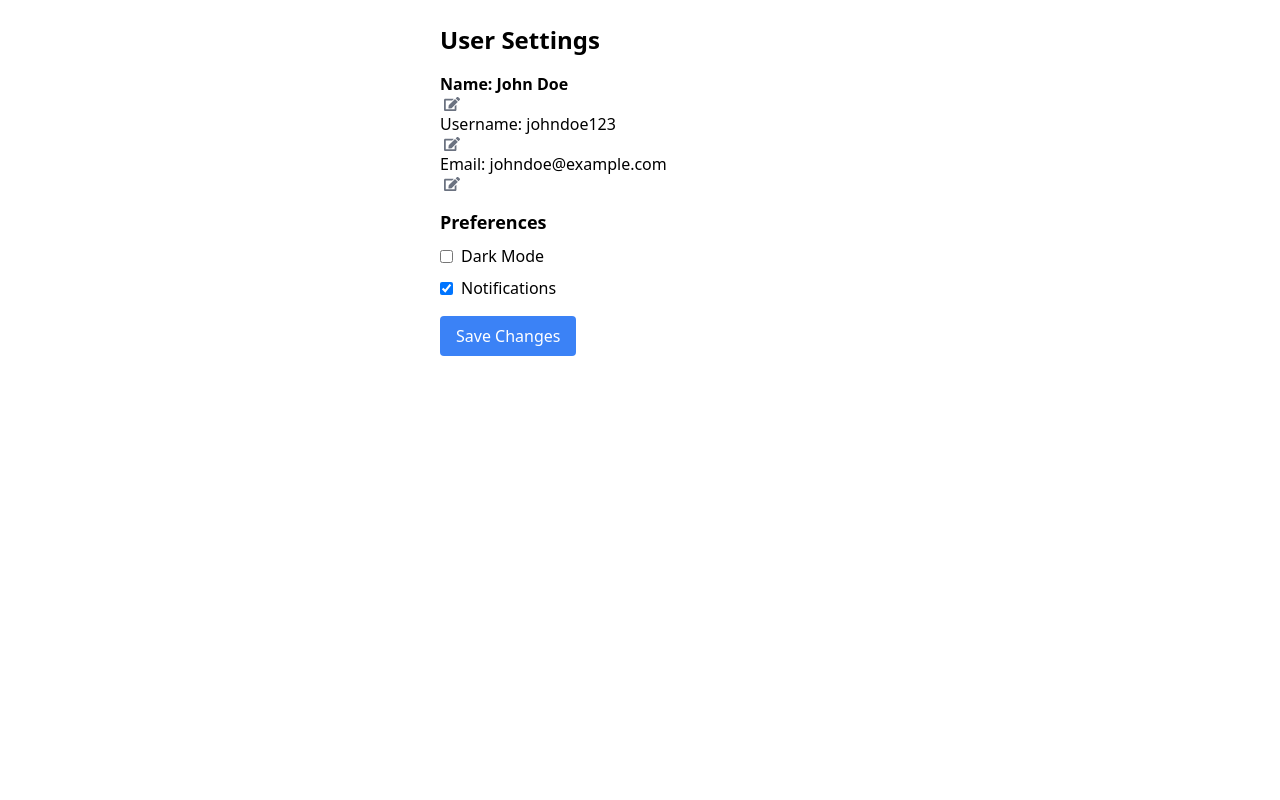
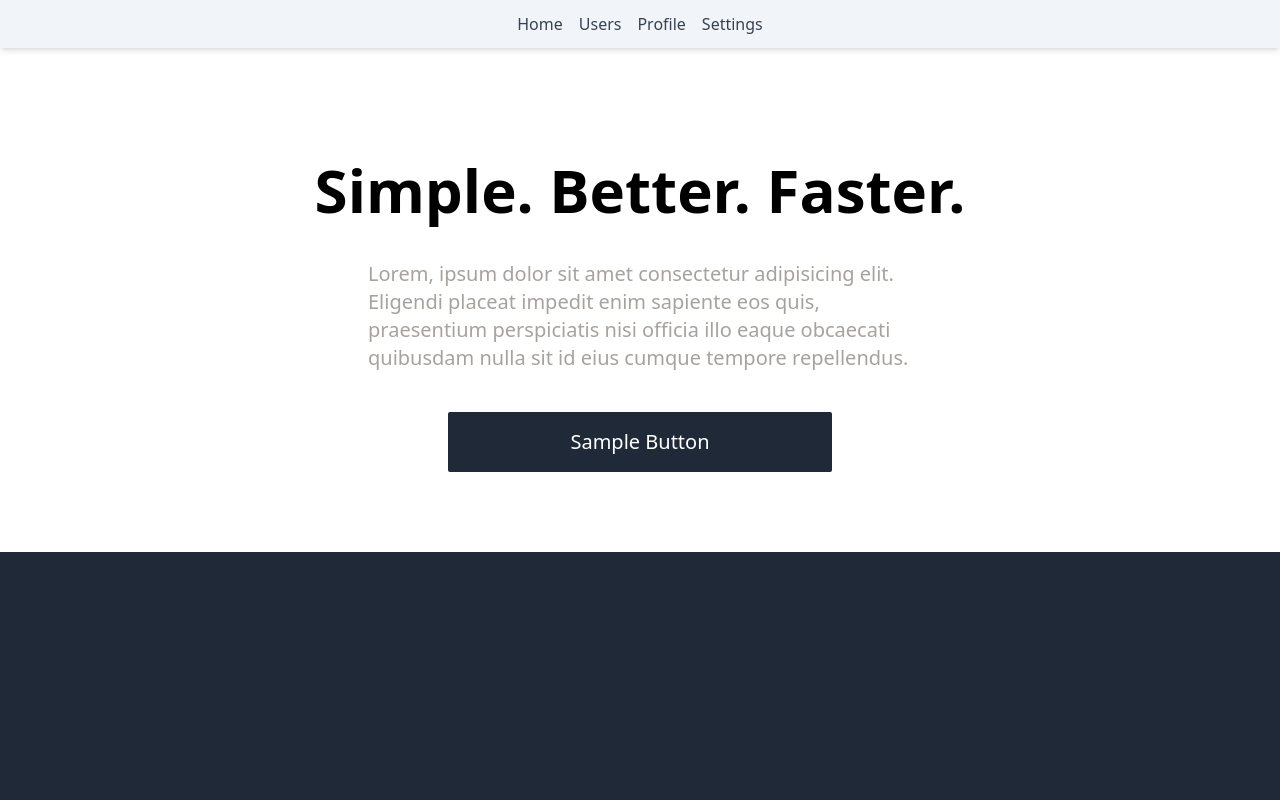
Before and after one commit to Steve-Morales/e-hub, a React (Create React App) app: page / in a window 1280 px wide. Shown: the top 800 px of the page. Built offline with nearby package versions, Linux system fonts and the light colour scheme.

Commit message:
Added Routes

```diff
--- a/package.json
+++ b/package.json
@@ -9,6 +9,7 @@
     "react": "^18.2.0",
     "react-dom": "^18.2.0",
     "react-icons": "^4.10.1",
+    "react-router-dom": "^6.15.0",
     "react-scripts": "5.0.1",
     "web-vitals": "^2.1.4"
   },
--- a/src/App.js
+++ b/src/App.js
@@ -1,5 +1,6 @@
 import React from 'react';
-
+import { BrowserRouter as Router, Route, Routes } from 'react-router-dom';
+// import Navigation from './Navigation';
 import Users from './views/Users';
 import Home from './views/Home';
 import Profile from './views/Profile';
@@ -7,12 +8,14 @@ import Settings from './views/Settings';
 
 function App() {
   return (
-    <>
-    {/* <Users/> */}
-    {/* <Home/> */}
-    {/* <Profile/> */}
-    <Settings/>
-    </>
+    <Router>
+      <Routes>
+        <Route path="/" element={<Home />} />
+        <Route path="/users" element={<Users />} />
+        <Route path="/profile" element={<Profile />} />
+        <Route path="/settings" element={<Settings />} />
+      </Routes>
+    </Router>
   );
 }
 
--- a/src/components/Navbar.jsx
+++ b/src/components/Navbar.jsx
@@ -1,11 +1,14 @@
+import React from 'react';
+import { Link } from 'react-router-dom';
+
 export default function Navbar() {
     return (
         <>
             <nav className='flex items-center justify-center bg-slate-100 h-12 shadow-md'>
-                <a href="#" className="mx-2 text-gray-700 hover:text-gray-900 hover:scale-110 transform transition">Home</a>
-                <a href="#" className="mx-2 text-gray-700 hover:text-gray-900 hover:scale-110 transform transition">Users</a>
-                <a href="#" className="mx-2 text-gray-700 hover:text-gray-900 hover:scale-110 transform transition">Edit</a>
-                <a href="#" className="mx-2 text-gray-700 hover:text-gray-900 hover:scale-110 transform transition">Settings</a>
+                <Link to="/" className="mx-2 text-gray-700 hover:text-gray-900 hover:scale-110 transform transition">Home</Link>
+                <Link to="/users" className="mx-2 text-gray-700 hover:text-gray-900 hover:scale-110 transform transition">Users</Link>
+                <Link to="/profile" className="mx-2 text-gray-700 hover:text-gray-900 hover:scale-110 transform transition">Profile</Link>
+                <Link to="/settings" className="mx-2 text-gray-700 hover:text-gray-900 hover:scale-110 transform transition">Settings</Link>
             </nav>
         </>
     );
--- a/src/views/Settings.jsx
+++ b/src/views/Settings.jsx
@@ -1,5 +1,9 @@
 import React, { useState } from 'react';
 import { FaEdit } from 'react-icons/fa'; // Import the FaEdit icon from react-icons/fa
+
+import Navbar from '../components/Navbar';
+import Footer from '../components/Footer';
+import Button from '../components/Button';
 
 // TODO: create components for inputs (name, email, etc.)
 
@@ -25,6 +29,8 @@ const Settings = () => {
     };
 
     return (
+        <>
+            <Navbar />
             <div className="max-w-md mx-auto p-6">
                 <h1 className="text-2xl font-semibold mb-4">User Settings</h1>
                 <div className="mb-4">
@@ -59,10 +65,11 @@ const Settings = () => {
                         Notifications
                     </label>
                 </div>
-      <button className="bg-blue-500 text-white py-2 px-4 rounded">
-        Save Changes
-      </button>
+                <Button btn_text={"Save Changes"}/>
             </div>
+            <Footer />
+        </>
+
     );
 };
 
```
Also changed, not shown: 1 other file (tests, documents, lock files or other folders). Lines whose indentation alone changed are shown as unchanged.
